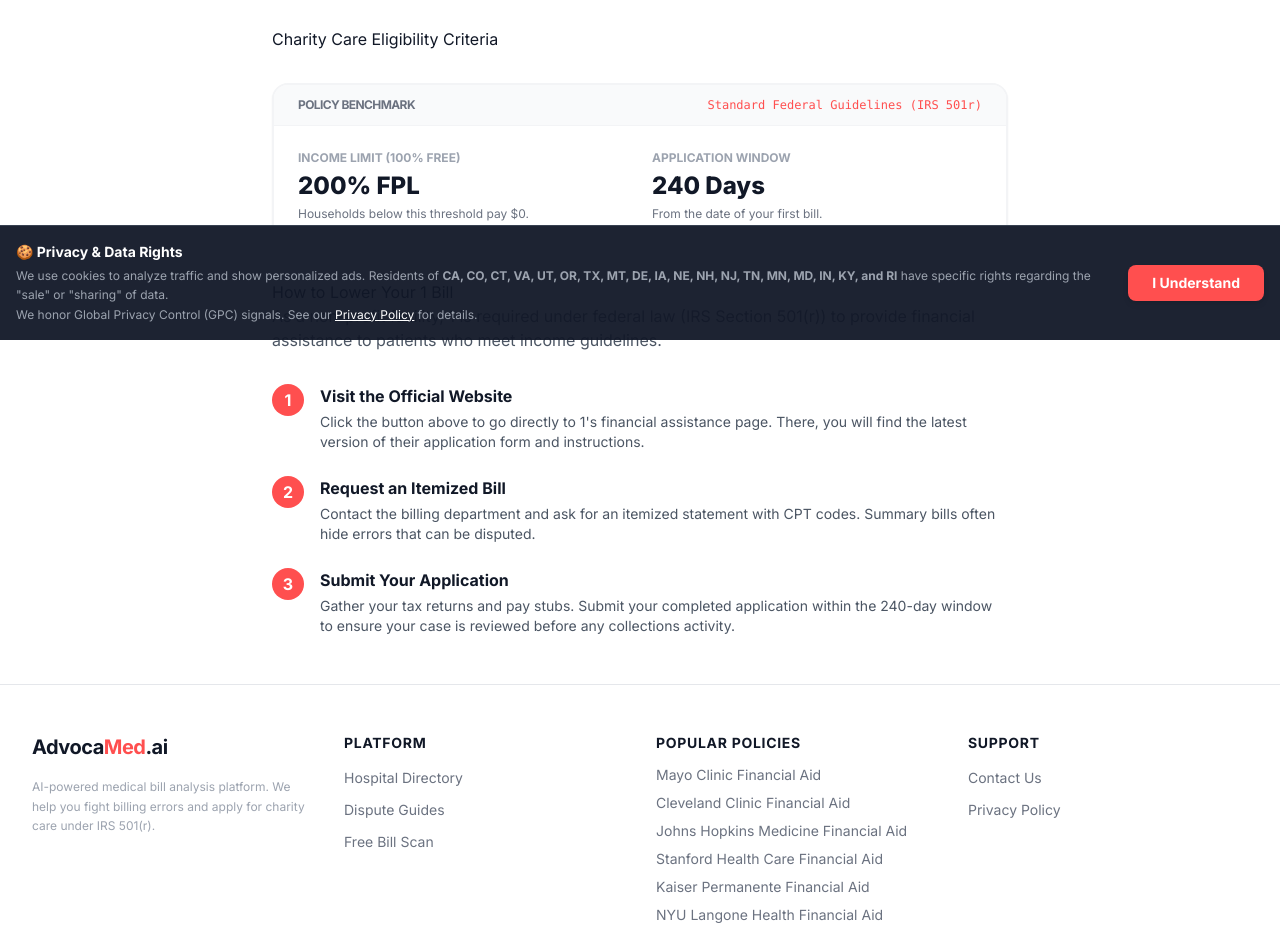
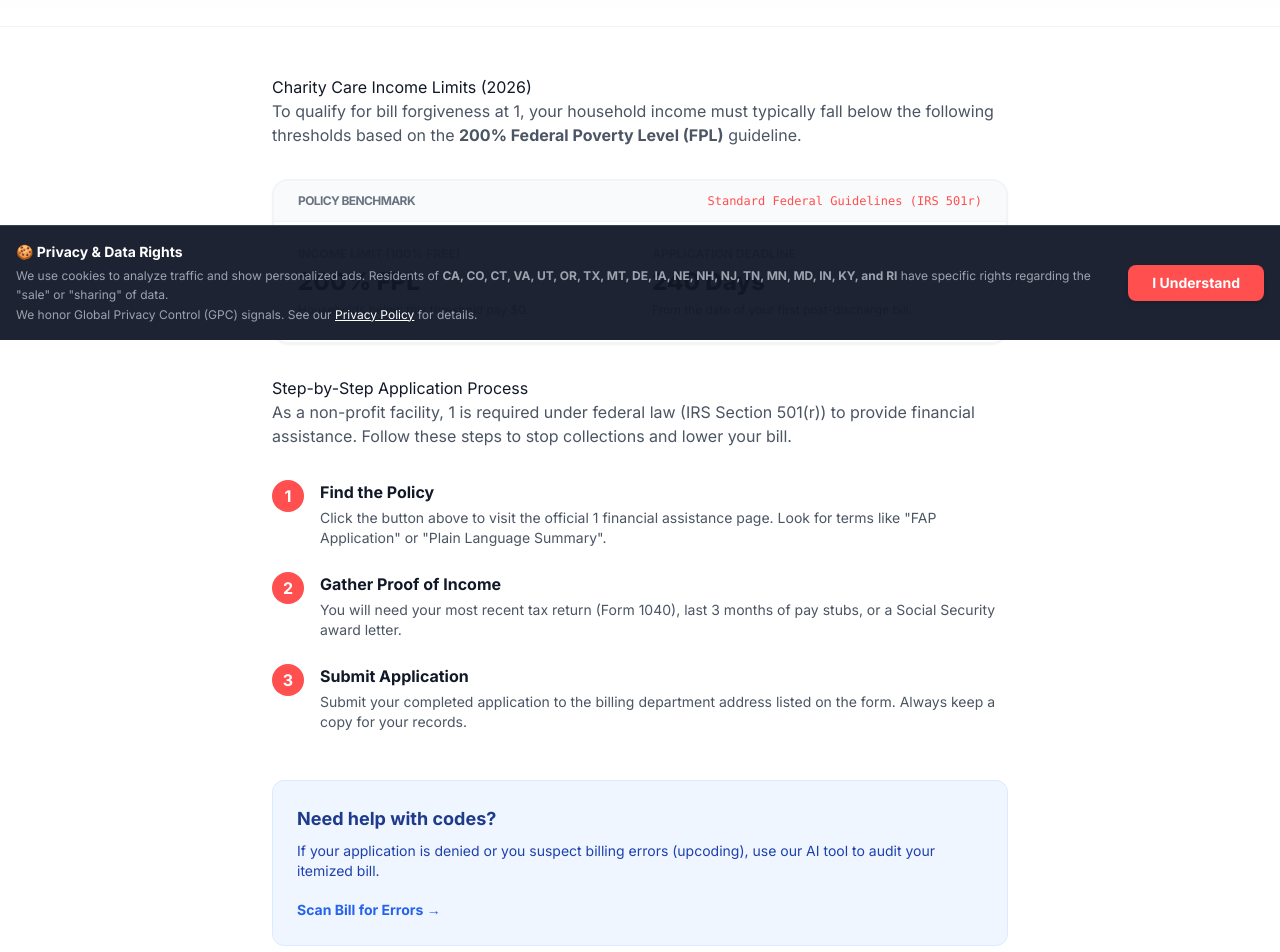
Before and after one commit to gkswjdgb/advocamed-ai, a React (Vite) app in the folder advocamed.ai/: page /hospital/1 in a window 1280 px wide. Shown: the part 460-1412 px from the top of the page. Built offline with nearby package versions, Linux system fonts and the light colour scheme.

Commit message:
Update HospitalGuide.tsx

```diff
--- a/advocamed.ai/pages/HospitalGuide.tsx
+++ b/advocamed.ai/pages/HospitalGuide.tsx
@@ -21,10 +21,10 @@ const HospitalGuide: React.FC = () => {
   const policySource = hospitalData?.policy_note || "Standard Federal Guidelines (IRS 501r)";
   const city = hospitalData?.city || "US";
   const state = hospitalData?.state || "";
-  const locationString = state ? `${city}, ${state}` : city;
 
-  const seoTitle = `${hospitalName} Charity Care Application | ${locationString} Financial Assistance`;
-  const seoDescription = `Apply for financial assistance at ${hospitalName} in ${locationString}. Learn about medical bill forgiveness options, check ${currentYear} income limits (${fplThreshold}% FPL), and find the charity care application.`;
+  // SEO STRATEGY: Target "Eligibility", "Income Limit", "Bill Forgiveness" - No fake PDF/Phone promises
+  const seoTitle = `${hospitalName} Financial Assistance & Charity Care Eligibility (${currentYear})`;
+  const seoDescription = `Check if you qualify for bill forgiveness at ${hospitalName}. View ${currentYear} income limits (${fplThreshold}% FPL) and apply for financial aid to lower your medical bill.`;
 
   const breadcrumbSchema = {
     "@context": "https://schema.org",
@@ -47,6 +47,34 @@ const HospitalGuide: React.FC = () => {
     }]
   };
 
+  // FAQ Schema: Purely informational, no fake contact info
+  const faqSchema = {
+    "@context": "https://schema.org",
+    "@type": "FAQPage",
+    "mainEntity": [{
+      "@type": "Question",
+      "name": `What is the income limit for charity care at ${hospitalName}?`,
+      "acceptedAnswer": {
+        "@type": "Answer",
+        "text": `Patients with a household income up to ${fplThreshold}% of the Federal Poverty Level typically qualify for free or discounted care at ${hospitalName} under their ${policySource}.`
+      }
+    }, {
+      "@type": "Question",
+      "name": `How many days do I have to apply for financial aid at ${hospitalName}?`,
+      "acceptedAnswer": {
+        "@type": "Answer",
+        "text": `Under federal regulations for non-profit hospitals, you generally have up to ${deadline} days from the date of your first billing statement to submit a financial assistance application.`
+      }
+    }, {
+      "@type": "Question",
+      "name": `Does ${hospitalName} forgive medical bills?`,
+      "acceptedAnswer": {
+        "@type": "Answer",
+        "text": `Yes, ${hospitalName} is required to have a Financial Assistance Policy (FAP). Eligible low-income patients can receive full or partial bill forgiveness.`
+      }
+    }]
+  };
+
   return (
     <>
       <SEO
@@ -57,6 +85,9 @@ const HospitalGuide: React.FC = () => {
       <Helmet>
         <script type="application/ld+json">
           {JSON.stringify(breadcrumbSchema)}
+        </script>
+        <script type="application/ld+json">
+          {JSON.stringify(faqSchema)}
         </script>
       </Helmet>
 
@@ -75,18 +106,19 @@ const HospitalGuide: React.FC = () => {
         <div className="bg-gradient-to-b from-blue-50 to-white py-16 border-b border-gray-100">
             <div className="max-w-4xl mx-auto px-4 text-center">
                 <span className="inline-block py-1 px-3 rounded-full bg-blue-100 text-blue-700 text-[10px] font-bold mb-4 uppercase tracking-widest">
-                    Official Guide ✅
+                    Official {currentYear} Guide ✅
                 </span>
                 <h1 className="text-3xl md:text-5xl font-extrabold text-gray-900 mb-6 leading-tight">
-                    Financial Aid at <span className="text-primary">{hospitalName}</span>
+                    {hospitalName}<br />
+                    <span className="text-primary">Financial Assistance Program</span>
                 </h1>
 
-                {/* Action Buttons: Unified Official Site Button */}
+                {/* Action Buttons: Link to Official Site Only */}
                 <div className="flex flex-col sm:flex-row justify-center gap-4 mb-8">
                     {hospitalData?.financial_aid_url && (
                       <a href={hospitalData.financial_aid_url} target="_blank" rel="noreferrer" className="inline-flex items-center justify-center px-10 py-5 bg-blue-600 text-white text-lg font-bold rounded-xl hover:bg-blue-700 transition-all shadow-xl active:scale-95 group">
-                        🌐 Visit Official Policy Site
-                        <svg className="w-5 h-5 ml-2 group-hover:translate-x-1 transition-transform" fill="none" stroke="currentColor" viewBox="0 0 24 24"><path strokeLinecap="round" strokeLinejoin="round" strokeWidth="2" d="M14 5l7 7m0 0l-7 7m7-7H3"></path></svg>
+                        🔗 Visit Official Financial Aid Page
+                        <svg className="w-5 h-5 ml-2 group-hover:translate-x-1 transition-transform" fill="none" stroke="currentColor" viewBox="0 0 24 24"><path strokeLinecap="round" strokeLinejoin="round" strokeWidth="2" d="M10 6H6a2 2 0 00-2 2v10a2 2 0 002 2h10a2 2 0 002-2v-4M14 4h6m0 0v6m0-6L10 14"></path></svg>
                       </a>
                     )}
                 </div>
@@ -100,7 +132,10 @@ const HospitalGuide: React.FC = () => {
         </div>
 
         <div className="max-w-3xl mx-auto px-4 py-12 prose prose-lg prose-indigo text-gray-600">
-            <h2 className="text-gray-900">Charity Care Eligibility Criteria</h2>
+            <h2 className="text-gray-900">Charity Care Income Limits ({currentYear})</h2>
+            <p>
+                To qualify for bill forgiveness at {hospitalName}, your household income must typically fall below the following thresholds based on the <strong>{fplThreshold}% Federal Poverty Level (FPL)</strong> guideline.
+            </p>
 
             <div className="bg-white border-2 border-gray-100 rounded-2xl overflow-hidden shadow-sm not-prose my-8">
                 <div className="bg-gray-50 px-6 py-3 border-b border-gray-100 flex justify-between items-center">
@@ -114,39 +149,49 @@ const HospitalGuide: React.FC = () => {
                         <p className="text-xs text-gray-500 mt-1">Households below this threshold pay $0.</p>
                     </div>
                     <div>
-                        <p className="text-xs text-gray-400 uppercase font-bold mb-1">Application Window</p>
+                        <p className="text-xs text-gray-400 uppercase font-bold mb-1">Application Deadline</p>
                         <p className="text-2xl font-black text-gray-900">{deadline} Days</p>
-                        <p className="text-xs text-gray-500 mt-1">From the date of your first bill.</p>
+                        <p className="text-xs text-gray-500 mt-1">From the date of your first post-discharge bill.</p>
                     </div>
                 </div>
             </div>
 
-            <h2 className="text-gray-900">How to Lower Your {hospitalName} Bill</h2>
+            <h2 className="text-gray-900">Step-by-Step Application Process</h2>
             <p>
-                As a non-profit facility, {hospitalName} is required under federal law (IRS Section 501(r)) to provide financial assistance to patients who meet income guidelines.
+                As a non-profit facility, {hospitalName} is required under federal law (IRS Section 501(r)) to provide financial assistance. Follow these steps to stop collections and lower your bill.
             </p>
             <div className="space-y-6 mt-8">
                 <div className="flex gap-4">
                     <div className="flex-shrink-0 w-8 h-8 rounded-full bg-primary text-white flex items-center justify-center font-bold">1</div>
                     <div>
-                        <h4 className="font-bold text-gray-900 mb-1">Visit the Official Website</h4>
-                        <p className="text-sm">Click the button above to go directly to {hospitalName}'s financial assistance page. There, you will find the latest version of their application form and instructions.</p>
+                        <h4 className="font-bold text-gray-900 mb-1">Find the Policy</h4>
+                        <p className="text-sm">Click the button above to visit the official {hospitalName} financial assistance page. Look for terms like "FAP Application" or "Plain Language Summary".</p>
                     </div>
                 </div>
                 <div className="flex gap-4">
                     <div className="flex-shrink-0 w-8 h-8 rounded-full bg-primary text-white flex items-center justify-center font-bold">2</div>
                     <div>
-                        <h4 className="font-bold text-gray-900 mb-1">Request an Itemized Bill</h4>
-                        <p className="text-sm">Contact the billing department and ask for an itemized statement with CPT codes. Summary bills often hide errors that can be disputed.</p>
+                        <h4 className="font-bold text-gray-900 mb-1">Gather Proof of Income</h4>
+                        <p className="text-sm">You will need your most recent tax return (Form 1040), last 3 months of pay stubs, or a Social Security award letter.</p>
                     </div>
                 </div>
                 <div className="flex gap-4">
                     <div className="flex-shrink-0 w-8 h-8 rounded-full bg-primary text-white flex items-center justify-center font-bold">3</div>
                     <div>
-                        <h4 className="font-bold text-gray-900 mb-1">Submit Your Application</h4>
-                        <p className="text-sm">Gather your tax returns and pay stubs. Submit your completed application within the {deadline}-day window to ensure your case is reviewed before any collections activity.</p>
+                        <h4 className="font-bold text-gray-900 mb-1">Submit Application</h4>
+                        <p className="text-sm">Submit your completed application to the billing department address listed on the form. Always keep a copy for your records.</p>
                     </div>
                 </div>
+            </div>
+
+            <div className="mt-12 p-6 bg-blue-50 rounded-xl border border-blue-100">
+                <h3 className="text-lg font-bold text-blue-900 mb-2">Need help with codes?</h3>
+                <p className="text-sm text-blue-800 mb-4">
+                    If your application is denied or you suspect billing errors (upcoding), use our AI tool to audit your itemized bill.
+                </p>
+                <Link to="/?step=UPLOAD" className="text-sm font-bold text-blue-600 hover:underline">
+                    Scan Bill for Errors &rarr;
+                </Link>
             </div>
         </div>
       </div>
```
